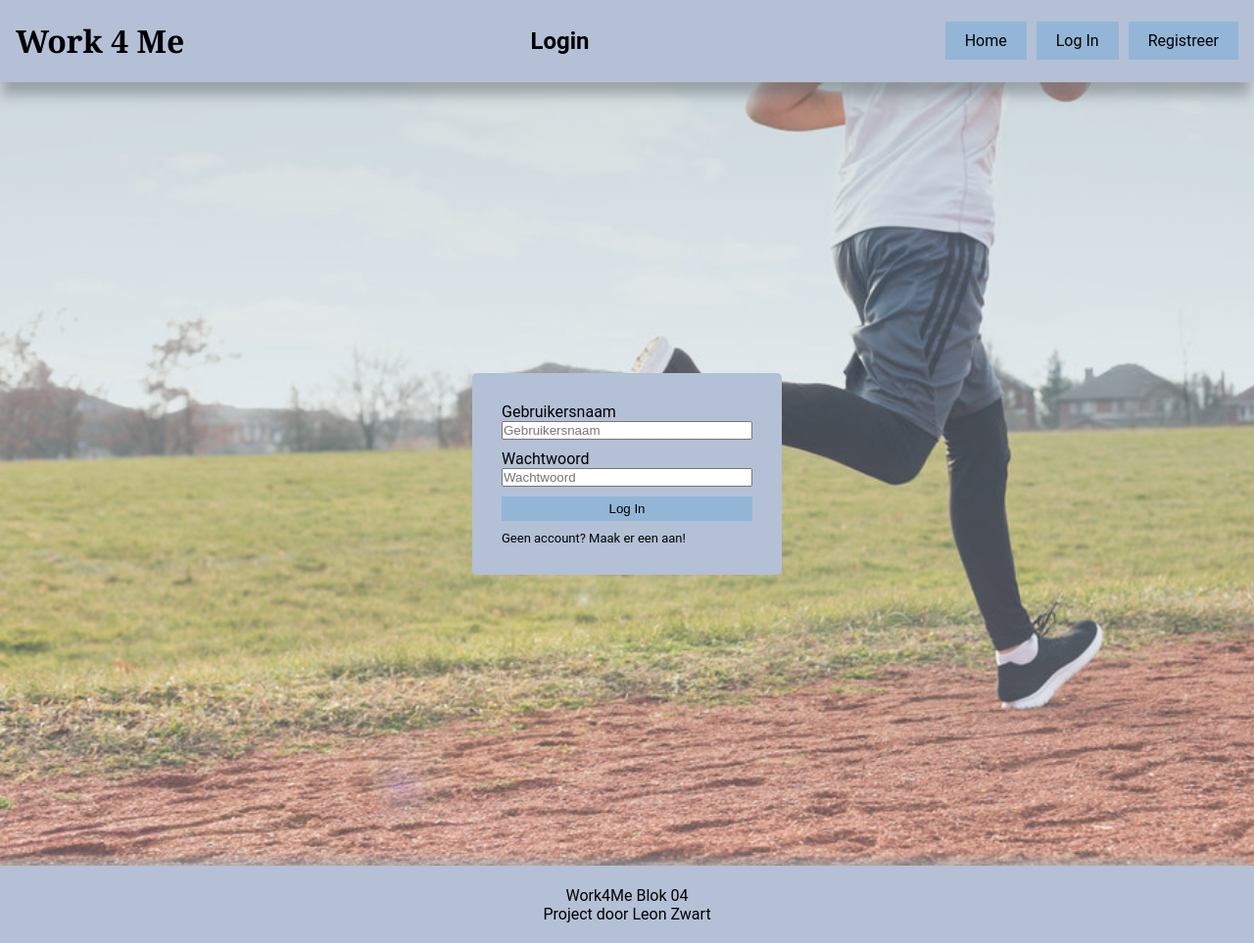
After one commit to LeZwart/Work4Me, a PHP site: page /login.php in a window 1280 px wide. The commit adds this page. Shown: the whole page at 98% size. Run offline with PHP 8.4, Linux system fonts and the light colour scheme.

Commit message:
added DB + Login + Registration

```diff
--- /dev/null
+++ b/www/login.css
@@ -0,0 +1,50 @@
+/*
+ <form action="" method="get">
+     <label for="username">Gebruikersnaam</label>
+     <input type="text" name="username" id="username" placeholder="Gebruikersnaam">
+     <label for="password">Wachtwoord</label>
+     <input type="password" name="password" id="password" placeholder="Wachtwoord">
+     <input type="submit" value="Log In">
+ </form>
+*/
+
+main {
+    display: flex;
+    flex-direction: column;
+    justify-content: center;
+    align-items: center;
+}
+
+form {
+    margin: auto;
+    background-color: #b4c0d6;
+    justify-content: center;
+    width: 20%;
+    padding: 30px;
+    border-radius: 5px;
+
+    display: flex;
+    flex-direction: column;
+}
+
+input {
+    margin-bottom: 10px;
+}
+
+input[type=submit] {
+    background-color: #93b6d7;
+    border: none;
+    padding: 5px;
+}
+
+input[type=submit]:hover {
+    background-color: #758397;
+}
+
+.redirect-login-register {
+    font-size: small;
+}
+
+.redirect-login-register:hover {
+    color: #00000057;
+}
--- /dev/null
+++ b/www/login.php
@@ -0,0 +1,37 @@
+<!DOCTYPE html>
+<html lang="en">
+    <head>
+        <meta charset="UTF-8">
+        <meta name="viewport" content="width=device-width, initial-scale=1.0">
+        <link rel="stylesheet" href="main-style.css">
+        <link rel="stylesheet" href="login.css">
+        <title>Work4Me - Login</title>
+    </head>
+    <body>
+    <header class="homepage-header">
+            <a class="homelink" href="index.php">Work 4 Me</a>
+            <h2>Login</h2>
+            <nav class="header-nav">
+                <ul>
+                    <li><a href="index.php">Home</a></li>
+                    <li><a href="login.php">Log In</a></li>
+                    <li><a href="register.php">Registreer</a></li>
+                </ul>
+            </nav>
+        </header>
+        <main>
+            <form action="" method="get">
+                <label for="username">Gebruikersnaam</label>
+                <input type="text" name="username" id="username" placeholder="Gebruikersnaam">
+                <label for="password">Wachtwoord</label>
+                <input type="password" name="password" id="password" placeholder="Wachtwoord">
+                <input type="submit" value="Log In">
+                <a href="register.php" class="redirect-login-register">Geen account? Maak er een aan!</a>
+            </form>
+        </main>
+        <footer class="homepage-footer">
+            <p>Work4Me Blok 04</p>
+            <p>Project door Leon Zwart</p>
+        </footer>
+    </body>
+</html>
--- a/www/main-style.css
+++ b/www/main-style.css
@@ -1,10 +1,3 @@
-/*
-Color Palette:
- - #b4c0d6
- - #d6d6d6
- - #babebf
-*/
-
 * {
     margin: 0;
     padding: 0;
@@ -13,7 +6,65 @@ Color Palette:
 html {
     font-family: 'Roboto', sans-serif;
     color: #000;
-
     padding: 0;
     margin: 0;
+    min-height: 100%;
+    background: linear-gradient(0deg, rgba(255, 255, 255, 0.3), rgba(113, 142, 146, 0.3)), url(images/legs-running-on-track.jpg);
+    background-size: cover;
 }
+
+main {
+    min-height: 100vh;
+
+}
+
+a {
+    text-decoration: none;
+    color: inherit;
+}
+
+li:hover {
+    background-color: #758397;
+}
+
+header {
+    display: flex;
+    justify-content: space-between;
+    align-items: center;
+    padding: 20px 1rem;
+    background-color: #b4c0d6;
+    border-bottom: 1px solid #babebf;
+    box-shadow: -1px 16px 12px -3px #59636874;
+}
+
+header nav ul {
+    display: flex;
+    justify-content: space-between;
+    align-items: center;
+}
+
+header nav ul li {
+    list-style: none;
+    background-color: #93b6d7;
+    padding: 10px 20px;
+    margin-left: 10px;
+}
+
+.homelink {
+    font-size: xx-large;
+    font-weight: bold;
+
+    font-family: Georgia, 'Times New Roman', Times, serif   ;
+}
+
+footer {
+    background-color: #b4c0d6;
+    border-top: 1px solid #babebf;
+    padding: 20px;
+    display: flex;
+    flex-direction: column;
+    justify-content: flex-start;
+    align-items: center;
+
+    box-shadow: -1px -8px 12px -3px #8faab5a6;
+}
--- a/www/permission.php
+++ b/www/permission.php
@@ -14,10 +14,11 @@ class Permission
     public $MANAGER_PERMISSIONS = [1, 2, 4, 5, 6, 7];
     public $USER_PERMISSIONS = [1, 4, 6, 7];
 
-
+        // Voorbeeld //
         // require "permission.php";
         // $permission = new Permission();
         // $result = $permission->checkPermission(4, "Administrator");
+        // // // // //
 
     public function checkPermission($permission_id, $role) {
         switch ($role) {
--- /dev/null
+++ b/www/process-register.php
@@ -0,0 +1,5 @@
+<?php
+
+require "database.php";
+
+var_dump($_POST);
```
Also changed, not shown: www/database.php (added, +13 -0 lines), www/index.css (+7 -40 lines), www/index.php (+5 -4 lines), www/register.php (added, +41 -0 lines), www/images/imagefitness.jpg (added), www/images/legs-running-on-track.jpg (added), www/process-login.php (added).
